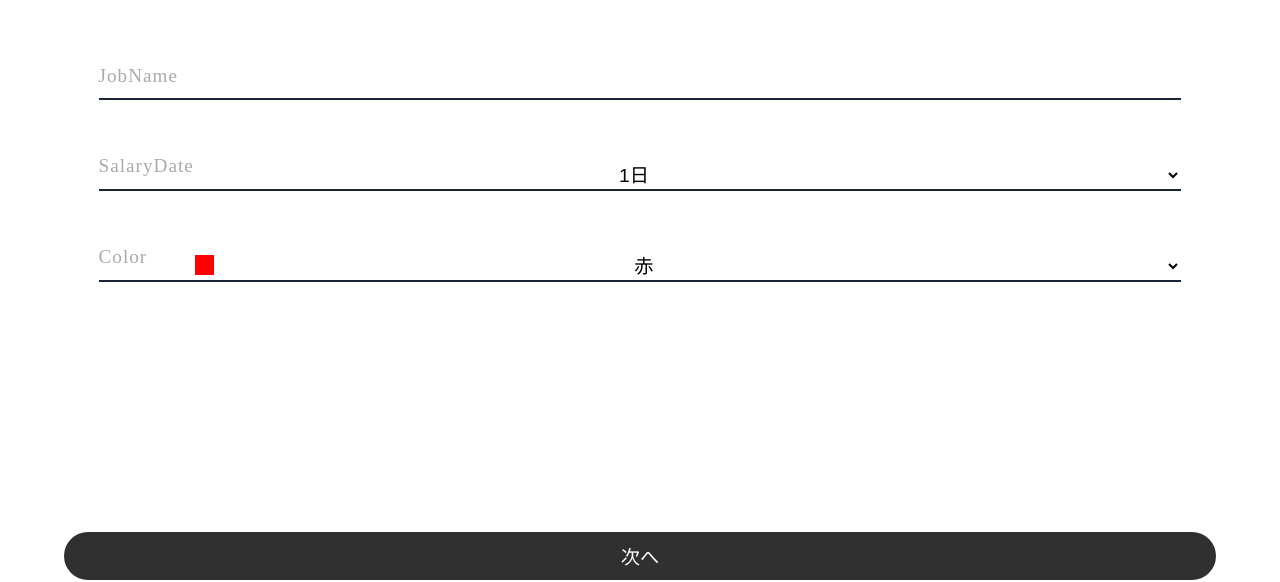
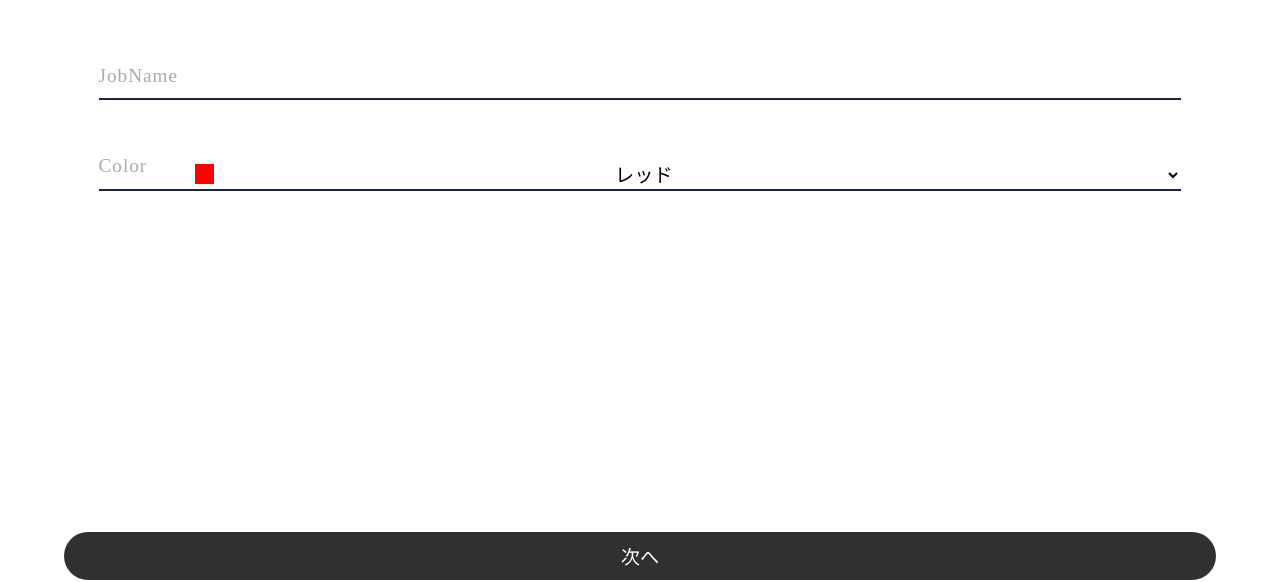
Before and after one commit to 2022WorkShiftManagement/work_shift_management, a Flask app: page /add_work_shift_info in a window 1280 px wide. Shown: the part 120-702 px from the top of the page. Run offline with Flask 2, Linux system fonts and the light colour scheme.

Commit message:
バイト先情報登録確認画面の作成
- confirm_work_shift_info.html
- confirm_work_shift_info.css
の追加

```diff
--- a/templates/add_work_shift_info.html
+++ b/templates/add_work_shift_info.html
@@ -30,32 +30,17 @@
             </li>
             <li>
                 <div class="input_text">
-                    <select name="salary_day" id="salary_day" class="ef"></select>
-                    <label for="salary_day">SalaryDate</label>
-                    <span class="focus_line"></span>
-                </div>
-            </li>
-            <li>
-                <div class="input_text">
                     <div class="select_color">
                         <div id="color_box"></div>
                         <select name="color" id="color" class="ef">
-                            <option value="#FF0000">赤</option>
-                            <option value="#FF3399">ピンク</option>
-                            <option value="#FF9100">オレンジ</option>
-                            <option value="#FFD400">黄色</option>
-                            <option value="#008000">緑</option>
-                            <option value="#B2D235">黄緑</option>
-                            <option value="#67A7CC">水色</option>
-                            <option value="#0067C0">青</option>
-                            <option value="#5F4894">紫</option>
-                            <option value="#717375">グレー</option>
+                            {% for color_code in color %}
+                            <option value="{{color_code}}">{{color[color_code]}}</option>
+                            {% endfor %}
                         </select>
                         <label for="color">Color</label>
                         <span class="focus_line"></span>
                     </div>
                 </div>
-                <p></p>
             </li>
         </ul>
         <div>
@@ -63,18 +48,8 @@
         </div>
     </form>
 </main>
-{% endblock %}
-{% block js %}
 <script>
     document.addEventListener('DOMContentLoaded', () => {
-        const salary_day = document.getElementById('salary_day');
-        for (let i = 1; i < 30; i++) {
-            const option_day = document.createElement('option');
-            option_day.value = i !== 29 ? i.toString() : "last";
-            option_day.textContent = i !== 29 ? i.toString() + "日" : "月末";
-            salary_day.appendChild(option_day);
-        }
-
         const color_box = document.getElementById('color_box');
         const color = document.getElementById('color');
 
--- a/view/add_work_shift_info_page.py
+++ b/view/add_work_shift_info_page.py
@@ -6,4 +6,50 @@ add_work_shift_info = Blueprint('add_work_shift_info', __name__)
 @add_work_shift_info.route("/add_work_shift_info")
 def add_work_shift_info_page():
     error = request.args.get('error')
-    return render_template('add_work_shift_info.html')
+    return render_template(
+        'add_work_shift_info.html',
+        color=get_color(),
+        error=error
+    )
+
+
+@add_work_shift_info.route("/confirm_work_shift_info", methods=["POST"])
+def confirm_work_shift_info_page():
+    job_name = request.form.get('job_name')
+    job_color = request.form.get('color')
+
+    if job_name and job_color:
+        session['job'] = {
+            'name': job_name,
+            'color_code': job_color,
+            'color_name': get_color(job_color)
+        }
+
+        return render_template('confirm_work_shift_info.html')
+
+    return redirect(
+        url_for(
+            'add_work_shift_info.add_work_shift_info_page',
+            error='入力内容に不備があります。'
+        )
+    )
+
+
+def get_color(key=None):
+    color = {
+        "#FF0000": "レッド",
+        "#FF3399": "ピンク",
+        "#FF9100": "オレンジ",
+        "#FFD400": "イエロー",
+        "#008000": "グリーン",
+        "#B2D235": "イエローグリーン",
+        "#67A7CC": "スカイブルー",
+        "#0067C0": "ブルー",
+        "#5F4894": "パープル",
+        "#717375": "グレー"
+    }
+
+    if key:
+        return color[key]
+
+    return color
```
Also changed, not shown: static/css/confirm_work_shift_info.css (+10 -0 lines), templates/confirm_work_shift_info.html (added, +37 -0 lines).
